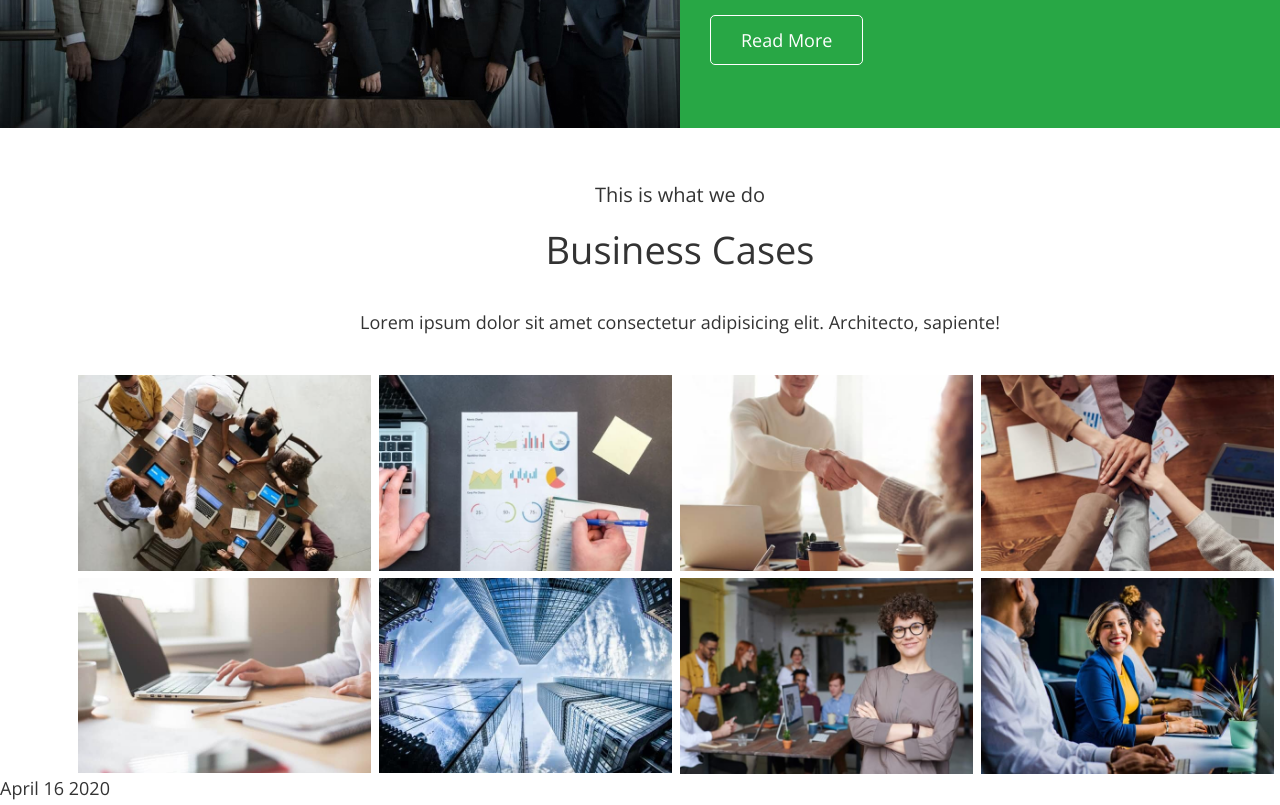
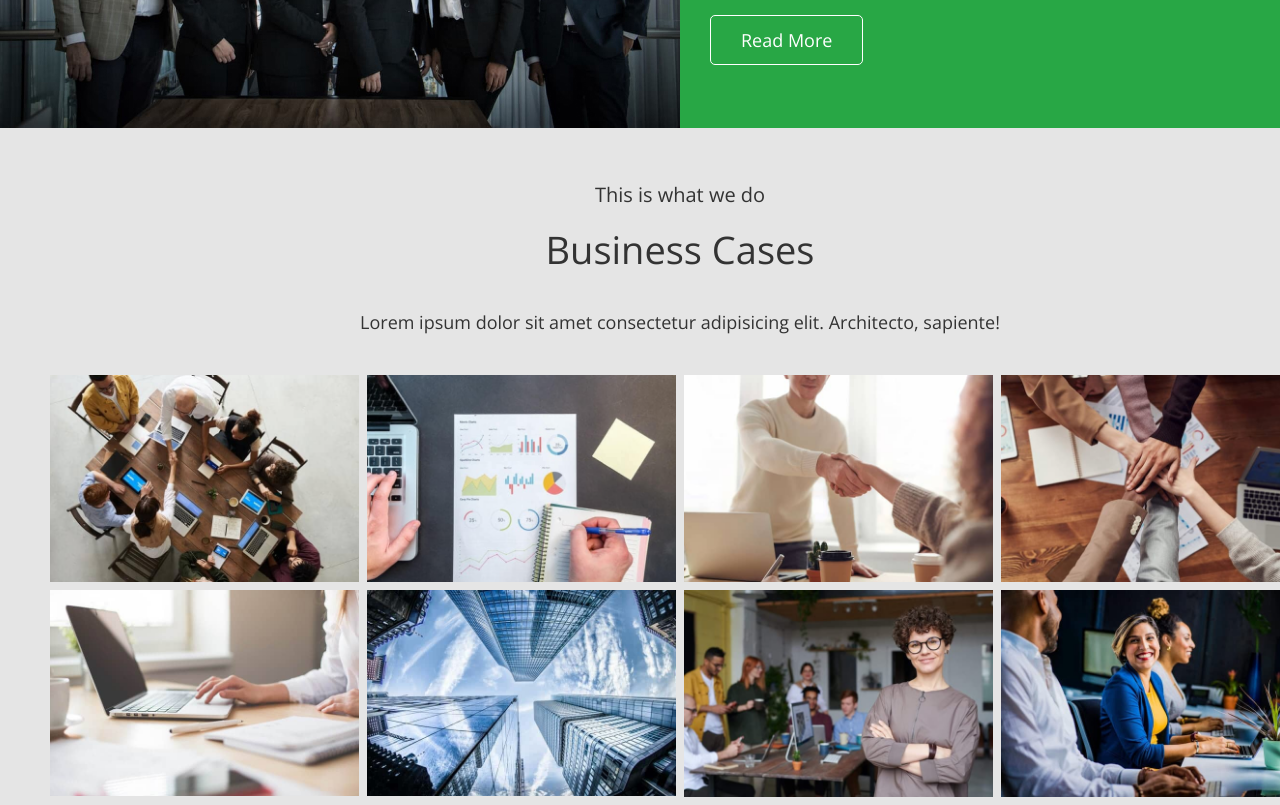
Before and after one commit to yukhymets/fson58-dreamteam, a plain HTML site: page index.html in a window 1280 px wide. Shown: the part 781-1586 px from the top of the page. Drawn offline with nearby package versions, Linux system fonts and the light colour scheme.

Commit message:
Update cases

```diff
--- a/css/style.css
+++ b/css/style.css
@@ -5,12 +5,13 @@
   --secondary-text-color: #ffffff;
   --input-text-color: #808080;
   --hero-text-color: #e9e9e9;
+  --bcg-color:#E5E5E5;
 
   --main-font-family: 'Open Sans', sans-serif;
 
   --indent: 8px;
   --items: 4;
-  --inner: 7px;
+
 }
 
 body {
@@ -243,8 +244,14 @@ address {
 
 /* cases */
 
+.cases{
+  padding-top: 50px;
+  padding-bottom: 47px;
+
+  background-color: var(--bcg-color);
+}
+
 .cases-text {
-  margin-top: 50px;
   margin-bottom: 15px;
 
   font-size: 20px;
@@ -273,21 +280,12 @@ address {
 .cases-list {
   display: flex;
   flex-wrap: wrap;
-  margin-right: 28px;
-  margin-left: 28px;
-  }
+  margin: calc(-1 * var(--indent) / 2);
+      }
 
 .cases-list-item {
   flex-basis: calc((100% - var(--indent) * var(--items)) / var(--items));
-  margin-right: var(--indent);
-  margin-bottom: var(--inner);
+  margin: calc(var(--indent) / 2);
 
   border-radius: 0;
 }
-.cases-list-item:nth-child(4n) {
-  margin-right: 0;
-}
-
-.cases-list-item:nth-child(n + 4) {
-  margin-bottom: 0;
-}
```
